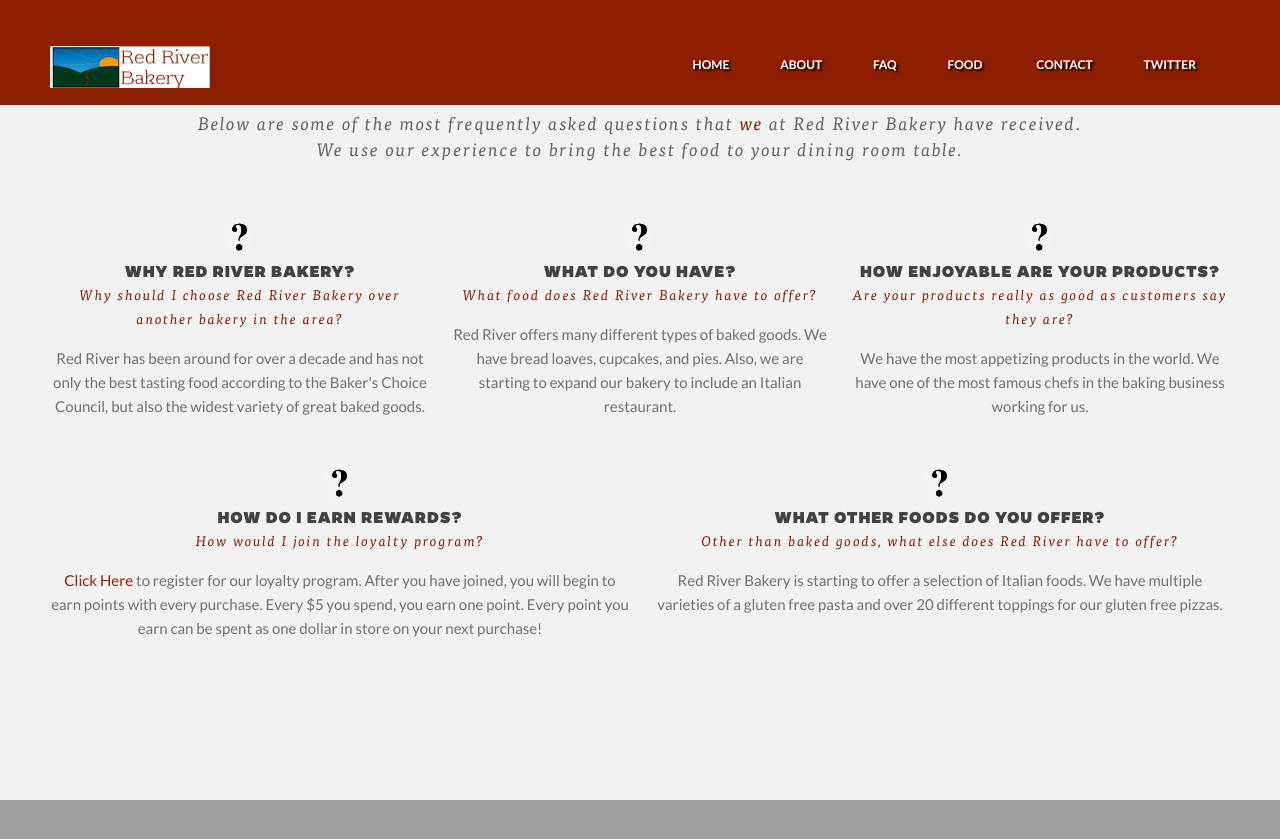
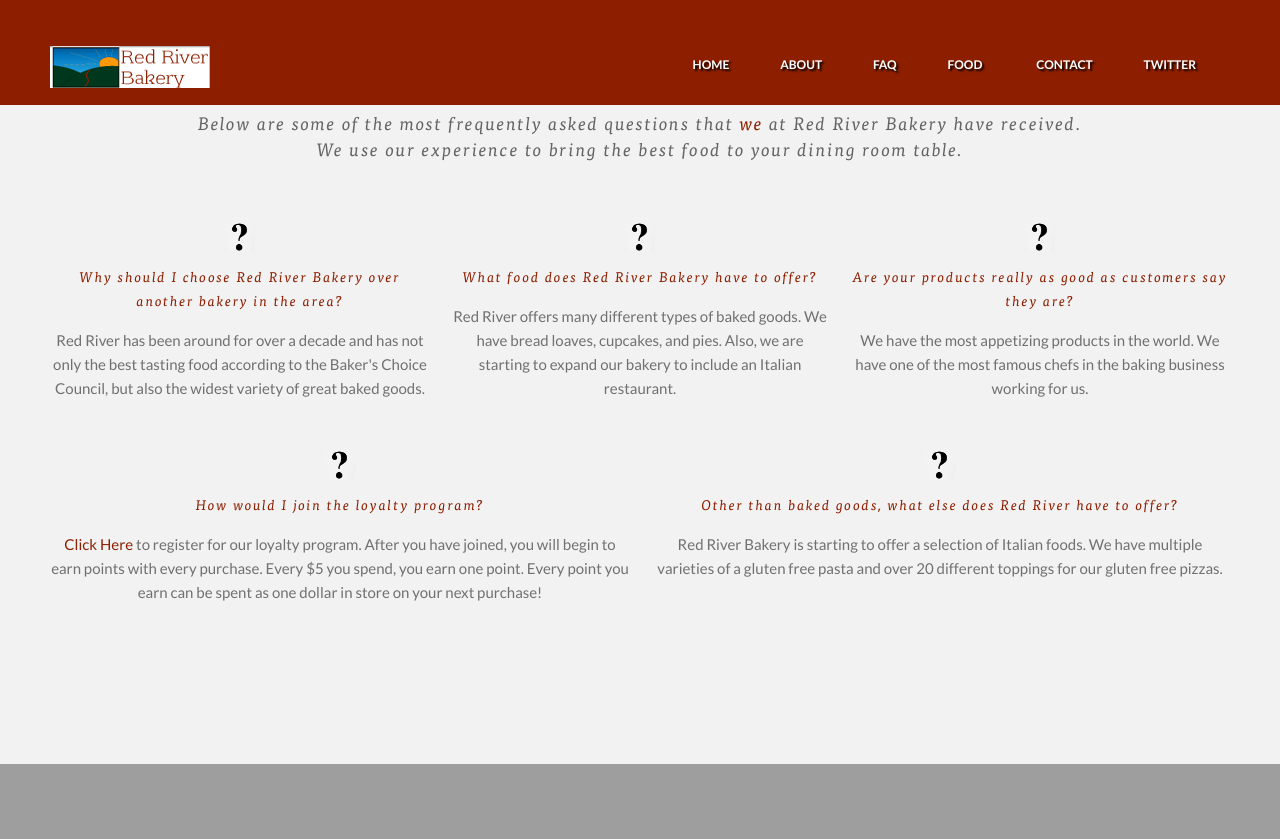
Before and after one commit to fblabake/fblabake.github.io, a Jekyll site: the page built from index.html, in a window 1280 px wide and 900 px high, scrolled down 3853 px. Shown: the top 839 px of the window. Built offline with Jekyll 4.4.1, drawn with Linux system fonts in a browser that asks for light colours; some of the changed text lies outside the part shown.

Commit message:
Update index.html

```diff
--- a/index.html
+++ b/index.html
@@ -199,7 +199,7 @@
                     <div class="team-box">
                          <a class="img-overlay">
                          	<img alt="" src="img/team/asst_baker.jpg" />
-                         	<span class="text-content"><span>Jennifer, originally from Des Moines, IA, began baking cookies with her grandmother when she was five years old and hasn't been able to stop since. Learning new recipes is her passion, and being able to share those with our customers is her pleasure. Jennifer has worked at Red River Bakery for six years and has become one of our most valuable assets. Jennifer lives with her husband and their baby boy.</span></span>
+                         	<span class="text-content"><span>Jennifer, originally from Des Moines, IA, began baking cookies with her grandmother when she was five years old and hasn't been able to stop since. Learning new recipes is her passion and being able to share those with our customers is her pleasure. Jennifer has worked at Red River Bakery for six years and has become one of our most valuable assets. Jennifer lives in Omaha with her husband and their baby boy.</span></span>
                          </a>
                     </div>
 
@@ -315,7 +315,6 @@
         <div class="one-third column" data-scroll-reveal="enter bottom move 100px over 0.5s after 0.1s">
             <div class="services-top-wrap">
                 <img alt="" src="img/icon11.png" />
-                <h6>Why RED RIVER BAKERY?</h6>
                 <div class="subtext-ser-top">Why should I choose Red River Bakery over another bakery in the area?</div>
                 <p>Red River has been around for over a decade and has not only the best tasting food according to the Baker's Choice Council, but also the widest variety of great baked goods.</p>
             </div>
@@ -324,7 +323,6 @@
         <div class="one-third column" data-scroll-reveal="enter bottom move 100px over 0.5s after 0.1s">
             <div class="services-top-wrap">
                 <img alt="" src="img/icon11.png" />
-                <h6>WHAT DO YOU HAVE?</h6>
                 <div class="subtext-ser-top">What food does Red River Bakery have to offer?</div>
                 <p>Red River offers many different types of baked goods. We have bread loaves, cupcakes, and pies. Also, we are starting to expand our bakery to include an Italian restaurant.</p>
             </div>
@@ -333,7 +331,6 @@
         <div class="one-third column" data-scroll-reveal="enter bottom move 100px over 0.5s after 0.1s">
             <div class="services-top-wrap">
                 <img alt="" src="img/icon11.png" />
-                <h6>HOW ENJOYABLE ARE YOUR PRODUCTS?</h6>
                 <div class="subtext-ser-top">Are your products really as good as customers say they are? </div>
                 <p>We have the most appetizing products in the world. We have one of the most famous chefs in the baking business working for us.</p>
             </div>
@@ -344,7 +341,6 @@
         <div class="eight columns" data-scroll-reveal="enter bottom move 100px over 0.5s after 0.1s">
             <div class="services-top-wrap">
                 <img alt="" src="img/icon11.png" />
-                <h6>HOW DO I EARN REWARDS?</h6>
                 <div class="subtext-ser-top">How would I join the loyalty program?</div>
                 <p><a href="https://docs.google.com/forms/d/1FIk4ROON11dI30Zg06CLcsY1ivZ08DPcF_5gBrul1no/viewform?usp=send_form">Click Here</a> to register for our loyalty program. After you have joined, you will begin to earn points with every purchase. Every $5 you spend, you earn one point. Every point you earn can be spent as one dollar in store on your next purchase!</p>
             </div>
@@ -353,7 +349,6 @@
         <div class="eight columns" data-scroll-reveal="enter bottom move 100px over 0.5s after 0.1s">
             <div class="services-top-wrap">
                 <img alt="" src="img/icon11.png" />
-                <h6>WHAT OTHER FOODS DO YOU OFFER?</h6>
                 <div class="subtext-ser-top">Other than baked goods, what else does Red River have to offer?</div>
                 <p>Red River Bakery is starting to offer a selection of Italian foods. We have multiple varieties of a gluten free pasta and over 20 different toppings for our gluten free pizzas.</p>
             </div>
```
Also changed, not shown: other parts of index.html (+3 -3 lines).
